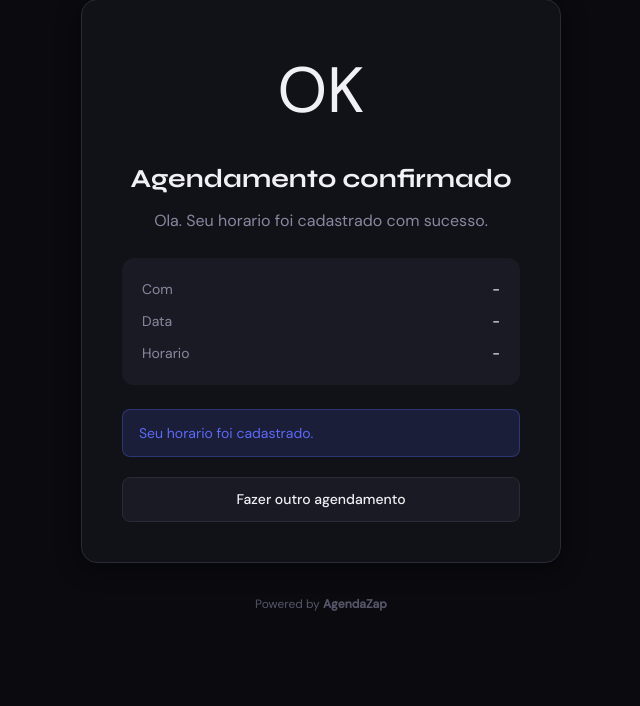
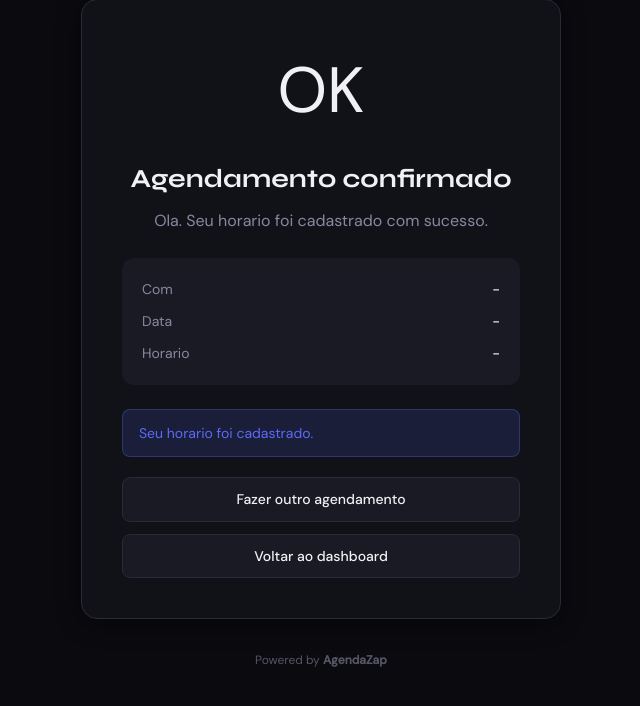
Before and after one commit to hermesacjunior/agendazap, a FastAPI app: page /b/1/success in a window 1280 px wide. Shown: the part 41-747 px from the top of the page, without its empty margins (319-959 px from the left). Run offline with FastAPI, Linux system fonts and the light colour scheme.

Commit message:
Add "Voltar ao dashboard" button to booking success page
Co-Authored-By: Claude Opus 4.8 <noreply@anthropic.com>

```diff
--- a/agendazap/app/templates/public/success.html
+++ b/agendazap/app/templates/public/success.html
@@ -41,6 +41,9 @@
     <a href="/b/{{ profile.slug if profile else '' }}" class="btn btn-secondary btn-full">
       Fazer outro agendamento
     </a>
+    <a href="/admin/dashboard" class="btn btn-secondary btn-full" style="margin-top: 12px">
+      Voltar ao dashboard
+    </a>
   </div>
 
   <p style="font-size: 12px; color: var(--text-dim); margin-top: 32px">
```
